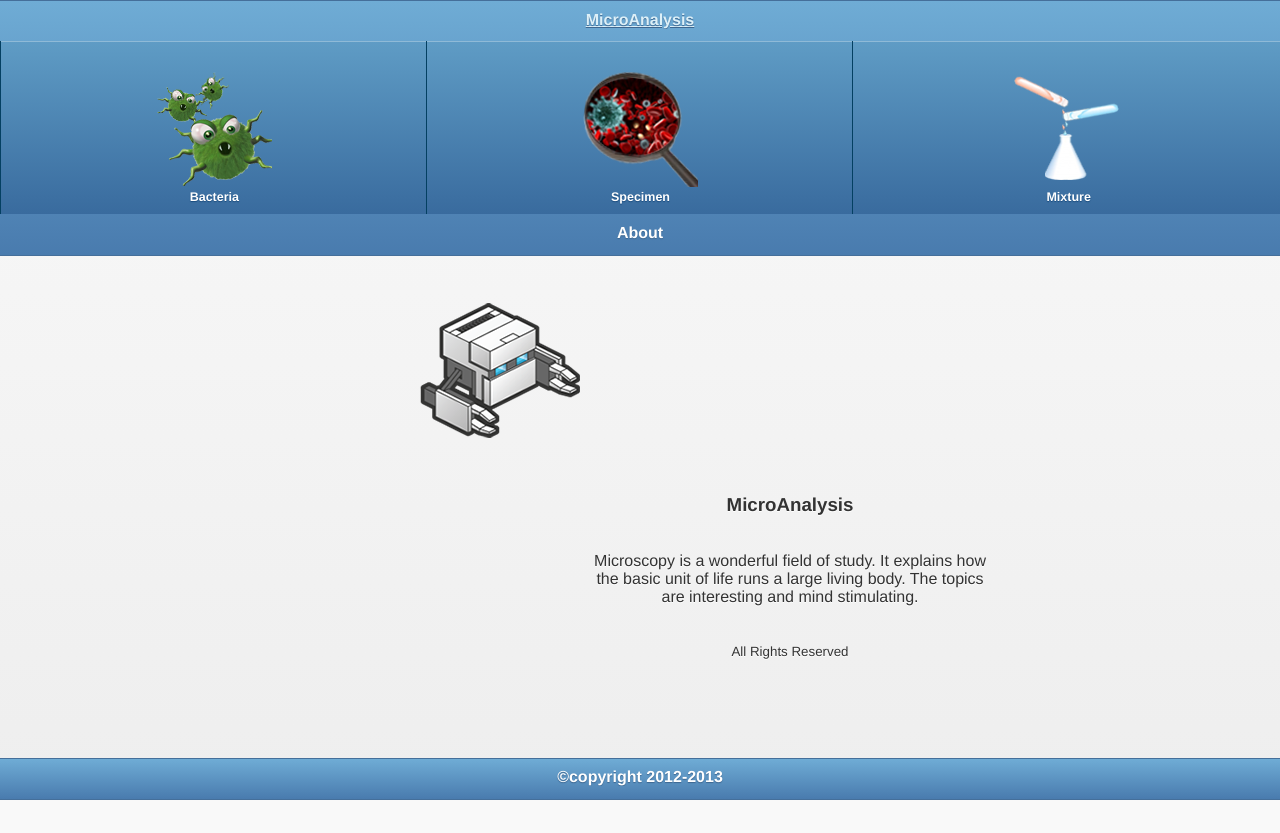
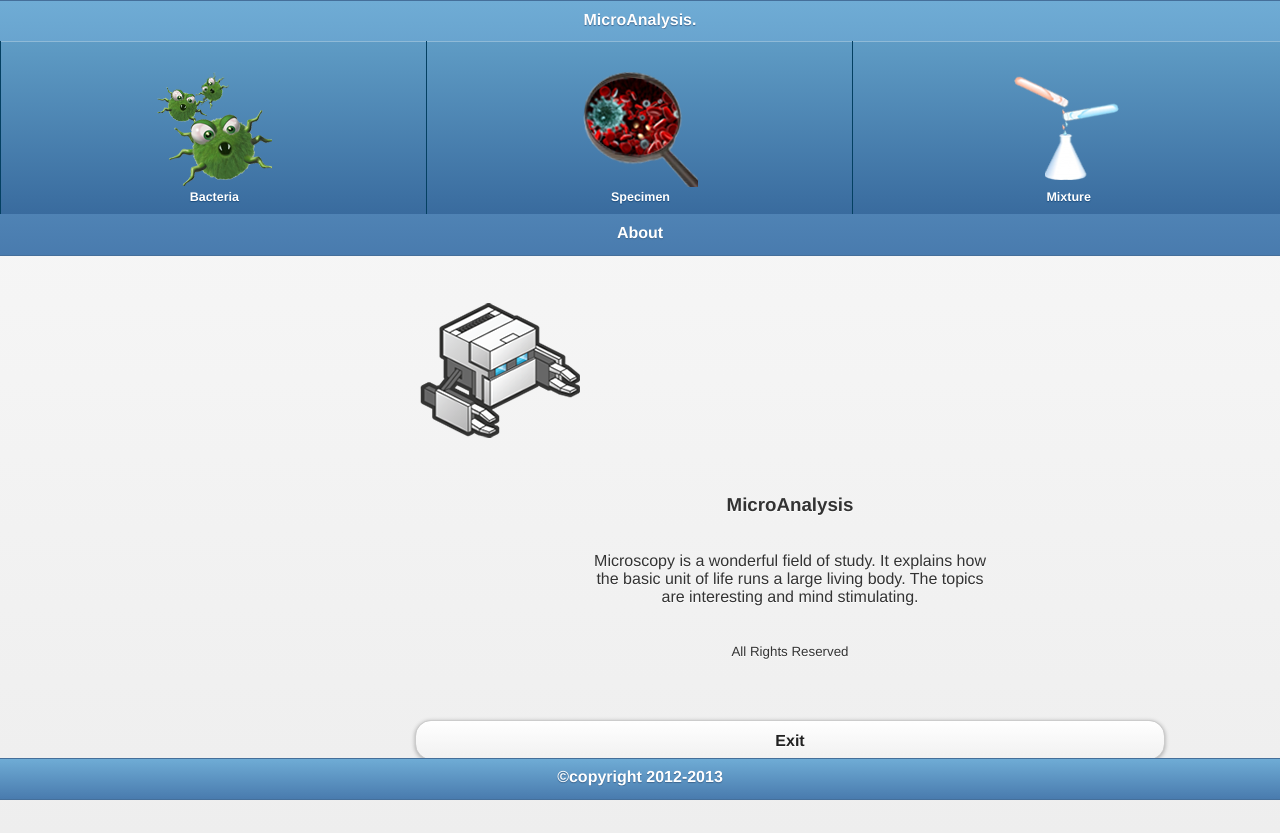
Before and after one commit to genzngidz/phonegap_thesis, a plain HTML site: page www/about.html in a window 1280 px wide. Before the commit the page ends 800 px from the top, so only its background shows below. Drawn offline with Linux system fonts and the light colour scheme; files whose address does not match are found by name.

Commit message:
bacteriaToBacteria

```diff
--- a/www/about.html
+++ b/www/about.html
@@ -19,7 +19,7 @@
         <div data-role="page" id="page1">
             <div data-theme="b" data-role="header">
                 <h3>
-                    <a href="about.html"> MicroAnalysis </a>
+                    MicroAnalysis.
                 </h3>
                 <div data-role="navbar" data-iconpos="top">
                     <ul>
@@ -64,6 +64,10 @@
 								<br/><small>All Rights Reserved</small>
 
 								</center>
+
+								<br/>
+								<br/>
+								<a href="javascript:void(0)" onclick="navigator.app.exitApp()" data-role="button">Exit</a>
 								</p>
 							</a>
 
```
